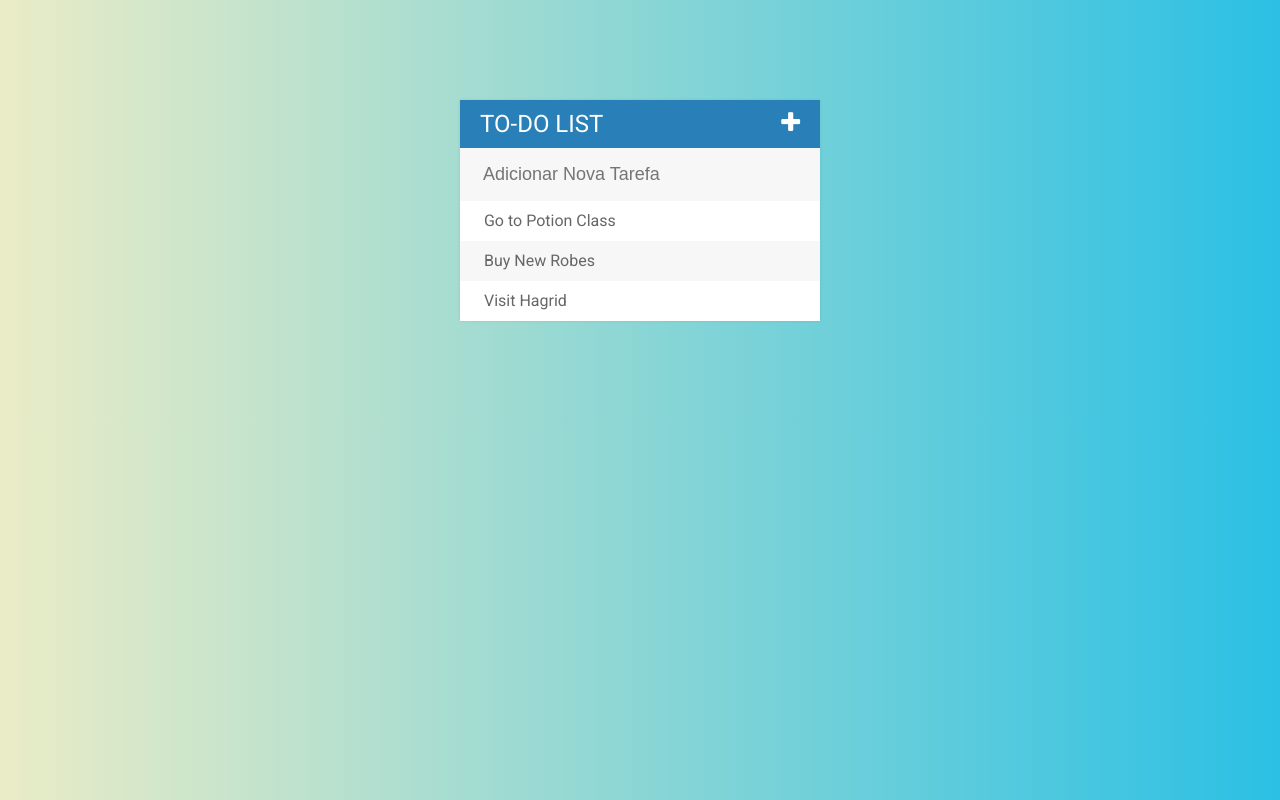
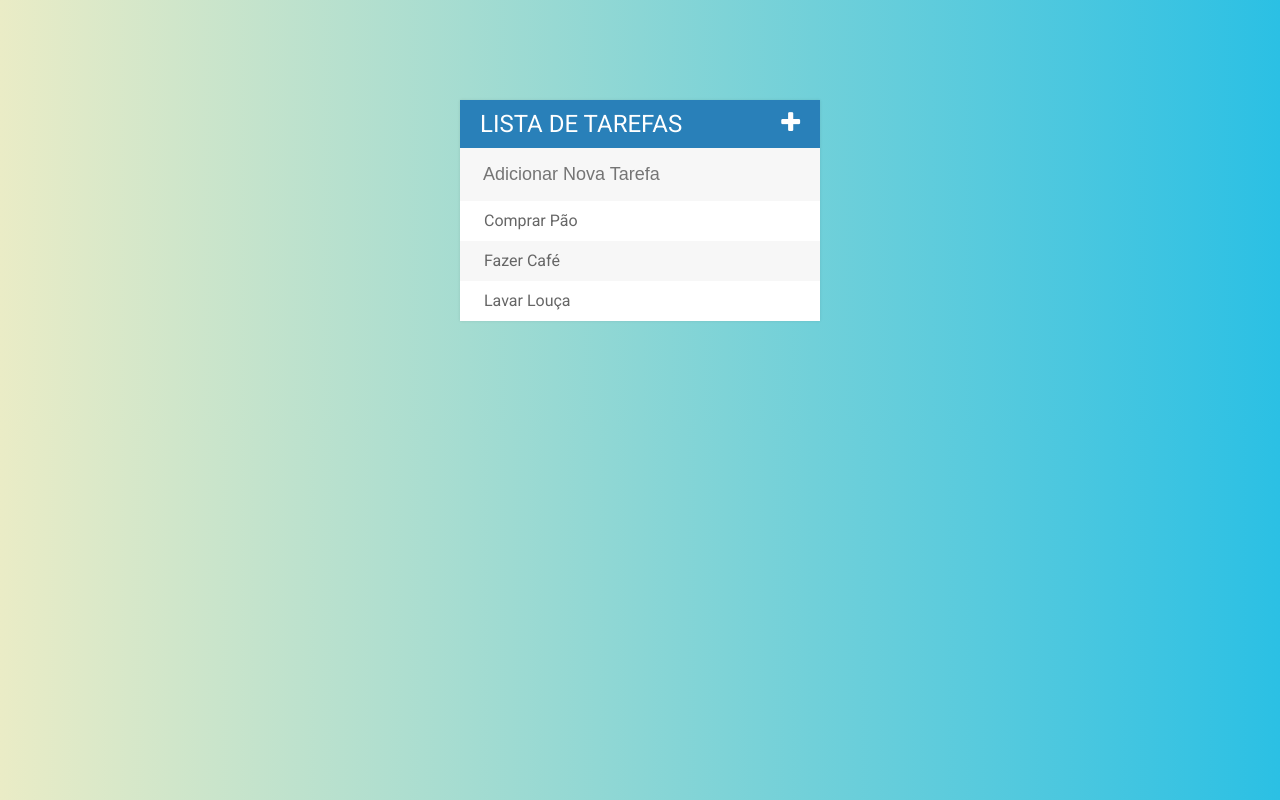
Before and after one commit to gusmoura/gusmoura.github.io, a plain HTML site: page index.html in a window 1280 px wide. Drawn offline with Linux system fonts and the light colour scheme.

Commit message:
Update index.html

```diff
--- a/index.html
+++ b/index.html
@@ -10,13 +10,13 @@
 <body>
 
 <div id="container">
-	<h1>To-do List<i class="fa fa-plus"></i></h1>
+	<h1>Lista de Tarefas<i class="fa fa-plus"></i></h1>
 	<input type="text" placeholder="Adicionar Nova Tarefa">
 
 	<ul>
-		<li><span><i class="fa fa-trash"></i></span> Go to Potion Class</li>
-		<li><span><i class="fa fa-trash"></i></span> Buy New Robes</li>
-		<li><span><i class="fa fa-trash"></i></span> Visit Hagrid</li>
+		<li><span><i class="fa fa-trash"></i></span> Comprar Pão</li>
+		<li><span><i class="fa fa-trash"></i></span> Fazer Café</li>
+		<li><span><i class="fa fa-trash"></i></span> Lavar Louça</li>
 	</ul>
 </div>
 <script type="text/javascript" src="assets/js/todos.js"></script>
```
